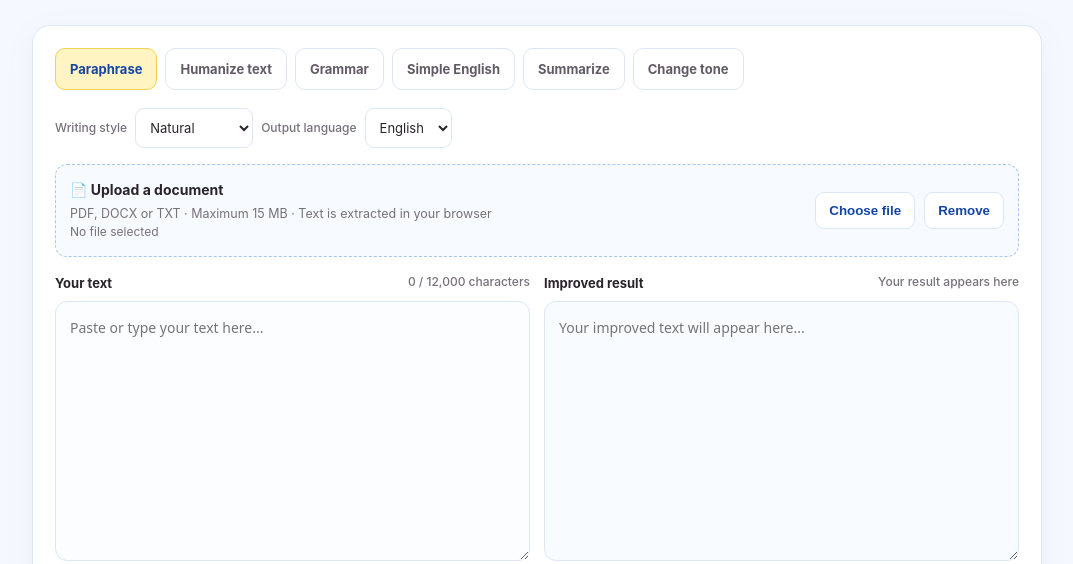
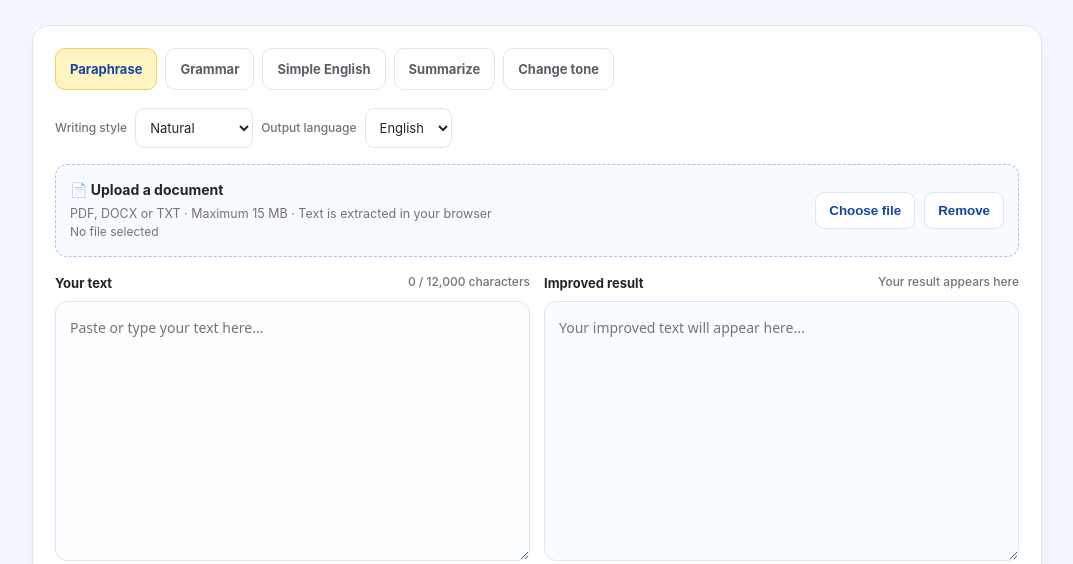
Before and after one commit to gudu-bit/squeezw, a plain HTML site: page ai-writer.html in a window 1280 px wide. Shown: the part 236-800 px from the top of the page, without its empty margins (103-1176 px from the left). Drawn offline with nearby package versions, Linux system fonts and the light colour scheme.

Commit message:
Temporarily remove Humanize option from AI Writer

```diff
--- a/ai-writer.html
+++ b/ai-writer.html
@@ -18,7 +18,7 @@
 <section class="hero"><div class="eyebrow">✦ Squeezw AI tools</div><h1>Make your writing <span>clearer.</span></h1><p>Rewrite, improve and understand your text with one simple AI writing assistant.</p></section>
 <section class="panel">
 <div class="modes" role="group" aria-label="Writing mode">
-<button class="mode active" data-mode="paraphrase">Paraphrase</button><button class="mode" data-mode="humanize">Humanize text</button><button class="mode" data-mode="grammar">Grammar</button><button class="mode" data-mode="simplify">Simple English</button><button class="mode" data-mode="summarize">Summarize</button><button class="mode" data-mode="tone">Change tone</button>
+<button class="mode active" data-mode="paraphrase">Paraphrase</button><button class="mode" data-mode="grammar">Grammar</button><button class="mode" data-mode="simplify">Simple English</button><button class="mode" data-mode="summarize">Summarize</button><button class="mode" data-mode="tone">Change tone</button>
 </div>
 <div class="toolbar" style="margin:0 0 16px"><label for="tone" class="muted">Writing style</label><select class="select" id="tone"><option value="natural">Natural</option><option value="formal">Formal</option><option value="professional">Professional</option><option value="casual">Casual</option><option value="academic">Academic</option><option value="friendly">Friendly</option></select><label for="language" class="muted">Output language</label><select class="select" id="language"><option>English</option><option>Hindi</option><option>Odia</option></select></div>
 <div class="uploadbar"><div><strong>📄 Upload a document</strong><small>PDF, DOCX or TXT · Maximum 15 MB · Text is extracted in your browser</small><div class="file-name" id="fileName">No file selected</div></div><div class="upload-actions"><input id="fileInput" type="file" accept=".pdf,.docx,.txt,application/pdf,text/plain,application/vnd.openxmlformats-officedocument.wordprocessingml.document" hidden><button class="secondary" id="chooseFile" type="button">Choose file</button><button class="secondary" id="removeFile" type="button">Remove</button></div></div>
@@ -36,7 +36,7 @@
 <script src="https://unpkg.com/mammoth@1.9.0/mammoth.browser.min.js"></script>
 <script>
 const $=id=>document.getElementById(id);let mode='paraphrase',busy=false;
-const modeNames={paraphrase:'Paraphrase',humanize:'Humanize text',grammar:'Fix grammar',simplify:'Rewrite in simple English',summarize:'Summarize',tone:'Change writing tone'};
+const modeNames={paraphrase:'Paraphrase',grammar:'Fix grammar',simplify:'Rewrite in simple English',summarize:'Summarize',tone:'Change writing tone'};
 document.querySelectorAll('.mode').forEach(button=>button.addEventListener('click',()=>{document.querySelectorAll('.mode').forEach(x=>x.classList.toggle('active',x===button));mode=button.dataset.mode;$('run').textContent='✦ '+modeNames[mode];$('status').textContent='Mode: '+modeNames[mode];}));
 $('source').addEventListener('input',()=>{$('count').textContent=$('source').value.length.toLocaleString()+' / 12,000 characters';});
 $('chooseFile').onclick=()=>$('fileInput').click();
```
